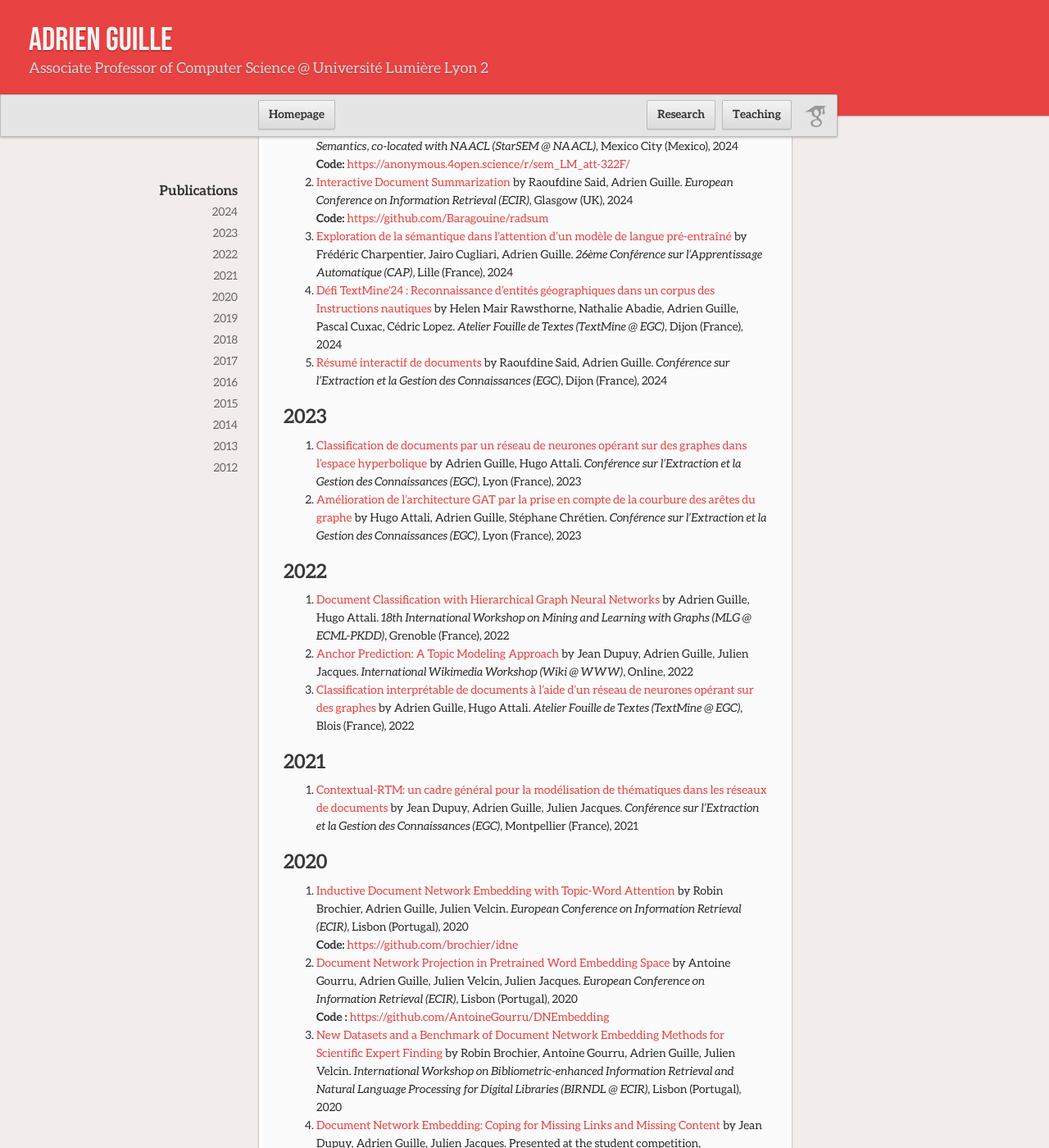
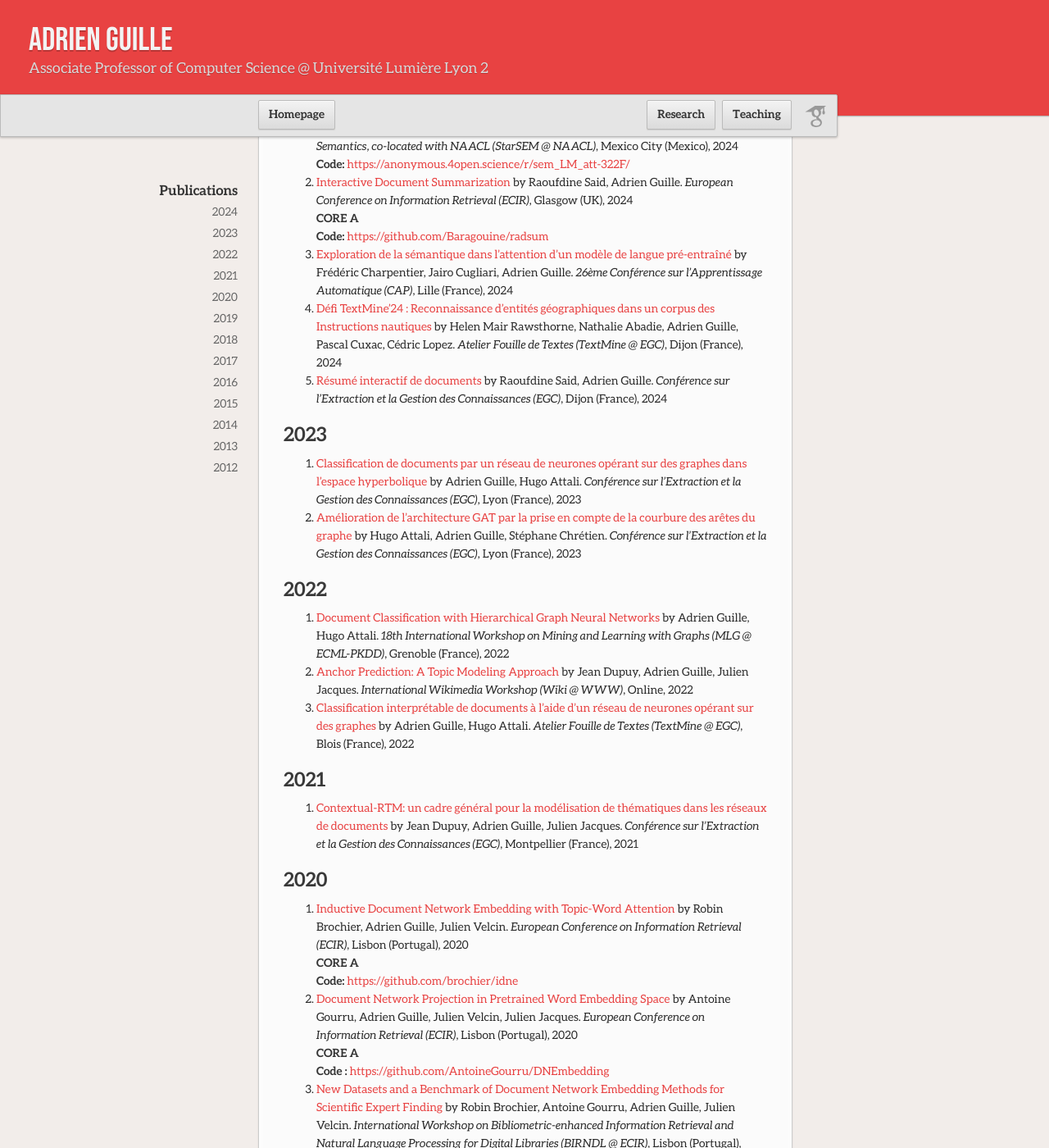
Before and after one commit to AdrienGuille/adrienguille.github.io, a Jekyll site: the page built from publications.md, in a window 1280 px wide and 1400 px high, scrolled down 216 px. Shown: the whole window at 82% size. Built offline with Jekyll 4.4.1, drawn with Linux system fonts in a browser that asks for light colours; our own code applies the rules of GitHub Pages for plain Markdown files; some of the changed text lies outside the part shown.

Commit message:
Update publications.md

```diff
--- a/publications.md
+++ b/publications.md
@@ -5,7 +5,7 @@ See my [Google Scholar profile](https://scholar.google.com/citations?user=mM_oO1
 ## 2024
 
 - [Exploring Semantics in Pretrained Language Model Attention](publications/sem2024.pdf) by Frédéric Charpentier, Jairo Cugliari, Adrien Guille. *13th Joint Conference on Lexical and Computational Semantics, co-located with NAACL (StarSEM @ NAACL)*, Mexico City (Mexico), 2024<br>**Code:** [https://anonymous.4open.science/r/sem_LM_att-322F/](https://anonymous.4open.science/r/sem_LM_att-322F/)
-- [Interactive Document Summarization](publications/ecir2024.pdf) by Raoufdine Said, Adrien Guille. *European Conference on Information Retrieval (ECIR)*, Glasgow (UK), 2024<br>**Code:** [https://github.com/Baragouine/radsum](https://github.com/Baragouine/radsum)
+- [Interactive Document Summarization](publications/ecir2024.pdf) by Raoufdine Said, Adrien Guille. *European Conference on Information Retrieval (ECIR)*, Glasgow (UK), 2024<br>**CORE A**<br>**Code:** [https://github.com/Baragouine/radsum](https://github.com/Baragouine/radsum)
 - [Exploration de la sémantique dans l’attention d’un modèle de langue pré-entraîné]() by Frédéric Charpentier, Jairo Cugliari, Adrien Guille. *26ème Conférence sur l'Apprentissage Automatique (CAP)*, Lille (France), 2024
 - [Défi TextMine'24 : Reconnaissance d'entités géographiques dans un corpus des Instructions nautiques]() by Helen Mair Rawsthorne, Nathalie Abadie, Adrien Guille, Pascal Cuxac, Cédric Lopez. *Atelier Fouille de Textes (TextMine @ EGC)*, Dijon (France), 2024
 - [Résumé interactif de documents](https://editions-rnti.fr/render_pdf.php?p=1002963) by Raoufdine Said, Adrien Guille. *Conférence sur l'Extraction et la Gestion des Connaissances (EGC)*, Dijon (France), 2024
@@ -28,14 +28,14 @@ Mining and Learning with Graphs (MLG @ ECML-PKDD)*, Grenoble (France), 2022
 
 ## 2020
 
-- [Inductive Document Network Embedding with Topic-Word Attention](https://arxiv.org/pdf/2001.03369.pdf) by Robin Brochier, Adrien Guille, Julien Velcin. *European Conference on Information Retrieval (ECIR)*, Lisbon (Portugal), 2020<br>**Code:** [https://github.com/brochier/idne](https://github.com/brochier/idne)
-- [Document Network Projection in Pretrained Word Embedding Space](https://arxiv.org/pdf/2001.05727.pdf) by Antoine Gourru, Adrien Guille, Julien Velcin, Julien Jacques. *European Conference on Information Retrieval (ECIR)*, Lisbon (Portugal), 2020<br>**Code :** [https://github.com/AntoineGourru/DNEmbedding](https://github.com/AntoineGourru/DNEmbedding)
+- [Inductive Document Network Embedding with Topic-Word Attention](https://arxiv.org/pdf/2001.03369.pdf) by Robin Brochier, Adrien Guille, Julien Velcin. *European Conference on Information Retrieval (ECIR)*, Lisbon (Portugal), 2020<br>**CORE A**<br>**Code:** [https://github.com/brochier/idne](https://github.com/brochier/idne)
+- [Document Network Projection in Pretrained Word Embedding Space](https://arxiv.org/pdf/2001.05727.pdf) by Antoine Gourru, Adrien Guille, Julien Velcin, Julien Jacques. *European Conference on Information Retrieval (ECIR)*, Lisbon (Portugal), 2020<br>**CORE A**<br>**Code :** [https://github.com/AntoineGourru/DNEmbedding](https://github.com/AntoineGourru/DNEmbedding)
 - [New Datasets and a Benchmark of Document Network Embedding Methods for Scientific Expert Finding](https://arxiv.org/pdf/2004.03621.pdf) by Robin Brochier, Antoine Gourru, Adrien Guille, Julien Velcin. *International Workshop on Bibliometric-enhanced Information Retrieval and Natural Language Processing for Digital Libraries (BIRNDL @ ECIR)*, Lisbon (Portugal), 2020
 - [Document Network Embedding: Coping for Missing Links and Missing Content](https://arxiv.org/pdf/1912.03048.pdf) by Jean Dupuy, Adrien Guille, Julien Jacques. Presented at the student competition, *International ACM Symposium on Applied Computing (SAC)*, Brno (Czech Republic), 2020
 
 ## 2019
 
-- [Global Vectors for Node Representations](https://arxiv.org/pdf/1902.11004.pdf) by Robin Brochier, Adrien Guille, Julien Velcin. *International ACM World Wide Web Conference (WWW)*, San Francisco (USA), 2019<br>
+- [Global Vectors for Node Representations](https://arxiv.org/pdf/1902.11004.pdf) by Robin Brochier, Adrien Guille, Julien Velcin. *International ACM World Wide Web Conference (WWW)*, San Francisco (USA), 2019<br>**CORE A***<br>
   **Code :** [https://github.com/brochier/gvnr](https://github.com/brochier/gvnr)
 - [Link Prediction with Mutual Attention for Text-Attributed Networks](https://arxiv.org/pdf/1902.11054.pdf) by Robin Brochier, Adrien Guille, Julien Velcin. *International Workshop on Deep Learning for Graphs and Structured Data Embedding (DL4G-SDE @ WWW)*, San Francisco (USA), 2019
 
@@ -51,13 +51,13 @@ Mining and Learning with Graphs (MLG @ ECML-PKDD)*, Grenoble (France), 2022
 
 ## 2016
 
-- [CATS: Collection and Analysis of Tweets made Simple](https://www.researchgate.net/publication/291640032_CATS_Collection_and_Analysis_of_Tweets_Made_Simple) by Ciprian-Octavian Truica, Adrien Guille, Michael Gauthier. *International ACM Conference on Computer-Supported Cooperative Work and Social Computing (CSCW)*, San Francisco (USA), 2016<br>**Code :** [https://github.com/CATS-Project](https://github.com/CATS-Project)
+- [CATS: Collection and Analysis of Tweets made Simple](https://www.researchgate.net/publication/291640032_CATS_Collection_and_Analysis_of_Tweets_Made_Simple) by Ciprian-Octavian Truica, Adrien Guille, Michael Gauthier. *International ACM Conference on Computer-Supported Cooperative Work and Social Computing (CSCW)*, San Francisco (USA), 2016<br>**CORE A**<br>**Code :** [https://github.com/CATS-Project](https://github.com/CATS-Project)
 - [Topic modeling and hypergraph mining to analyze the EGC conference history](publications/egc2016.pdf) by Adrien Guille, Pavel Soriano, Ciprian Truica. *Conférence sur l'Extraction et la Gestion des Connaissances (EGC)*, Reims (France), 2016<br>**Best Paper Award (challenge)**
 - [TOM: A library for topic modeling and browsing](publications/egc2016_demo.pdf) by Adrien Guille, Pavel Soriano. *Conférence française sur l'Extraction et la Gestion des Connaissances (EGC)*, Reims (France), 2016<br>**Code :** [https://github.com/AdrienGuille/TOM](https://github.com/AdrienGuille/TOM)
 
 ## 2015
 
-- [Event detection, tracking and visualization in Twitter: a mention-anomaly-based approach](http://arxiv.org/pdf/1505.05657.pdf) by Adrien Guille, Cécile Favre. *Springer Social Network Analysis and Mining, vol. 5 (1)*, 2015<br>**Code :** [https://github.com/AdrienGuille/pyMABED](https://github.com/AdrienGuille/pyMABED)
+- [Event detection, tracking and visualization in Twitter: a mention-anomaly-based approach](http://arxiv.org/pdf/1505.05657.pdf) by Adrien Guille, Cécile Favre. *Springer Social Network Analysis and Mining, vol. 5 (1)*, 2015<br>**Q1**<br>**Code :** [https://github.com/AdrienGuille/pyMABED](https://github.com/AdrienGuille/pyMABED)
 - [Text Mining and Twitter to Analyze British Swearing Habits](publications/twitter-handbook.pdf) by Michael Gauthier, Adrien Guille, Fabien Rico, Anthony Deseille. *Handbook of Twitter for Research*, 2015
 
 ## 2014
@@ -69,9 +69,9 @@ Mining and Learning with Graphs (MLG @ ECML-PKDD)*, Grenoble (France), 2022
 
 ## 2013
 
-- [Information diffusion in online social networks: a survey](https://hal.archives-ouvertes.fr/hal-00848050/document) by Adrien Guille, Hakim Hacid, Cécile Favre, Djamel A. Zighed. *ACM SIGMOD Record, vol. 42 (2)*, 2013<br>**Highly Cited: ranks in the top 1% by citations for field and year (Thomson Reuters Web of Science)**
+- [Information diffusion in online social networks: a survey](https://hal.archives-ouvertes.fr/hal-00848050/document) by Adrien Guille, Hakim Hacid, Cécile Favre, Djamel A. Zighed. *ACM SIGMOD Record, vol. 42 (2)*, 2013<br>**Q1**<br>**Highly Cited: ranks in the top 1% by citations for field and year (Thomson Reuters Web of Science)**
 - [Information diffusion in online social networks](https://hal.archives-ouvertes.fr/hal-00819924/document) by Adrien Guille. *International ACM SIGMOD/PODS Ph.D. Symposium*, New York (USA), 2013<br>**ACM Student Travel Award**
-- [SONDY: an open source platform for social dynamics mining and analysis](https://hal.archives-ouvertes.fr/hal-00786293v3/document) by Adrien Guille, Cécile Favre, Hakim Hacid, Djamel A. Zighed. *International ACM Conference on Management of Data (SIGMOD)*, New York (USA), 2013<br>**Code:** [https://github.com/AdrienGuille/SONDY](https://github.com/AdrienGuille/SONDY)
+- [SONDY: an open source platform for social dynamics mining and analysis](https://hal.archives-ouvertes.fr/hal-00786293v3/document) by Adrien Guille, Cécile Favre, Hakim Hacid, Djamel A. Zighed. *International ACM Conference on Management of Data (SIGMOD)*, New York (USA), 2013<br>**CORE A***<br>**Code:** [https://github.com/AdrienGuille/SONDY](https://github.com/AdrienGuille/SONDY)
 - [Une plateforme open-source d'analyse et de fouille pour les réseaux sociaux en ligne.](http://hal.archives-ouvertes.fr/docs/00/77/05/57/PDF/sondy-egc13.pdf) Adrien Guille, Cécile Favre, Djamel Zighed. *Conférence sur l'Extraction et la Gestion des Connaissances (EGC)*, Toulouse (France), 2013<br>**Code:** [https://github.com/AdrienGuille/SONDY](https://github.com/AdrienGuille/SONDY)
 
 ## 2012
```
